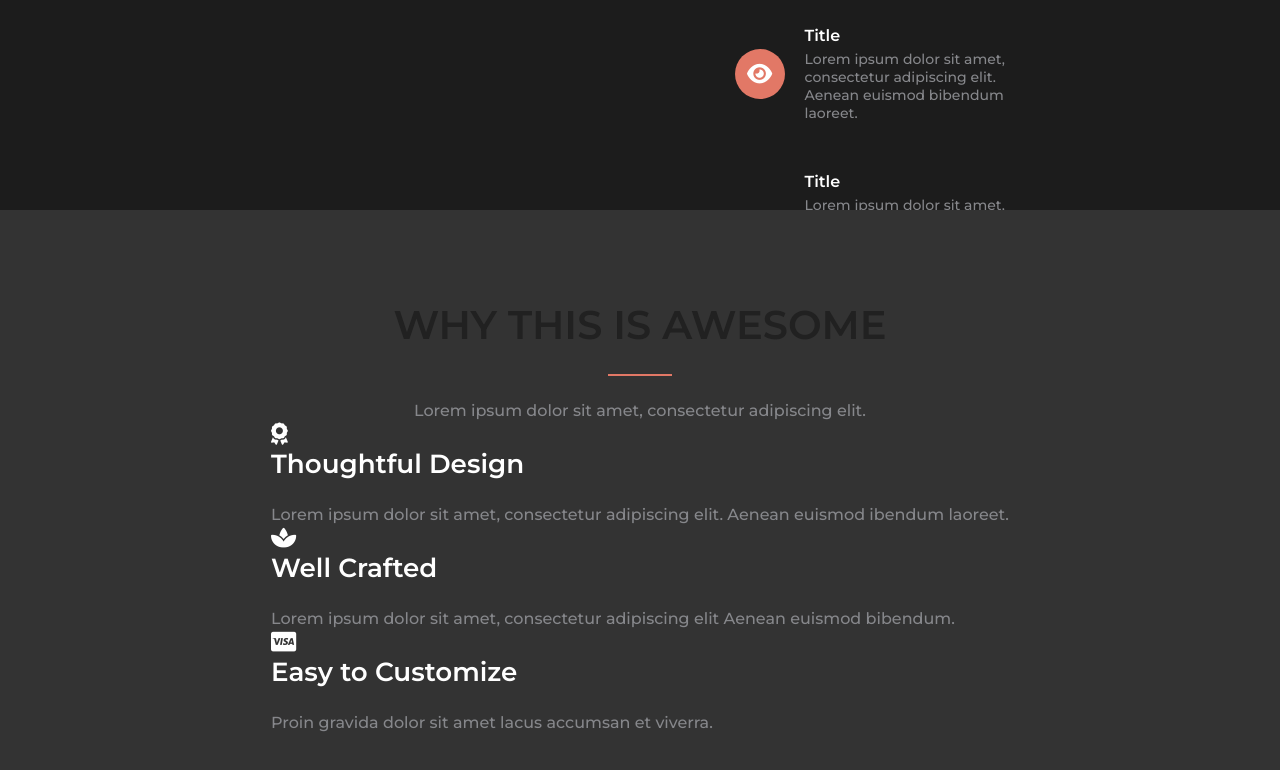
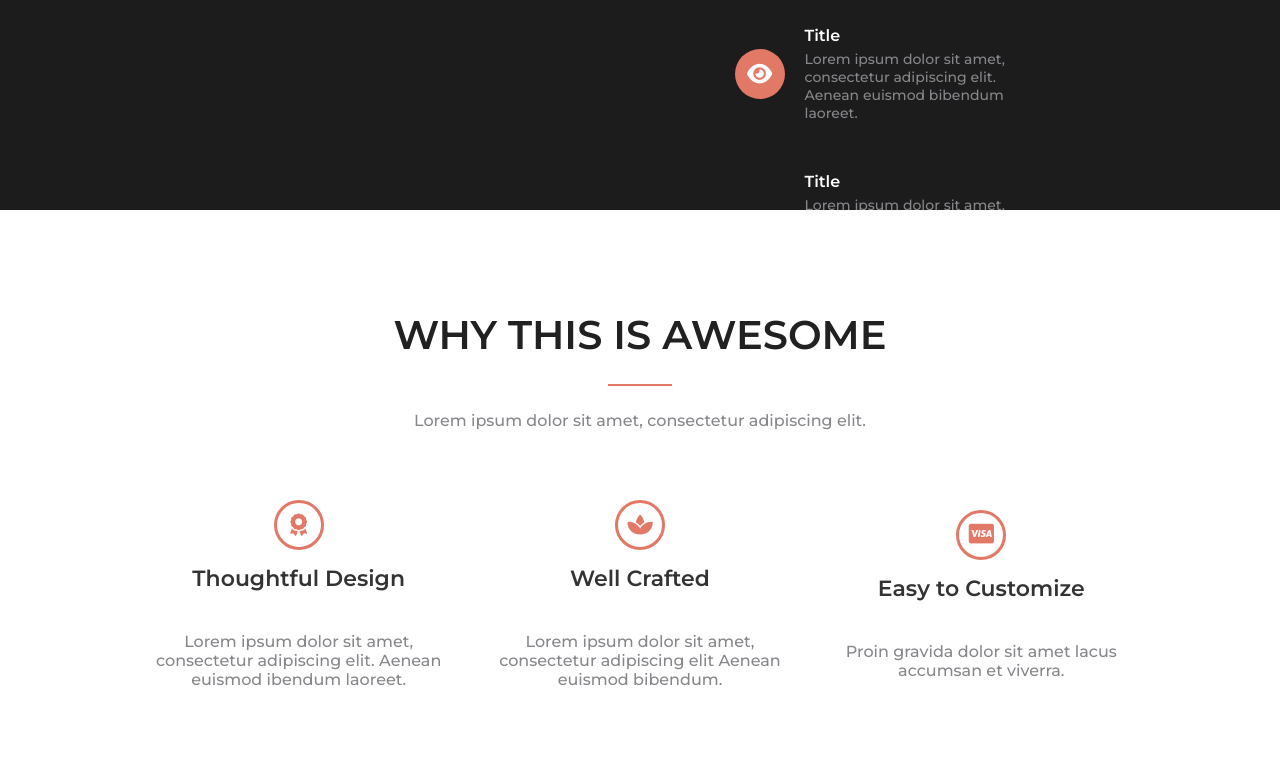
Before and after one commit to ksolovejus/Praktinis-egzaminas, a website: page index.html in a window 1280 px wide. Shown: the part 1818-2588 px from the top of the page. Drawn offline with Linux system fonts and the light colour scheme.

Commit message:
after article-2

```diff
--- a/index.html
+++ b/index.html
@@ -186,24 +186,37 @@
   <p>Lorem ipsum dolor sit amet, consectetur adipiscing elit. </p>
 
   <div class="container">
+
     <div class="item">
-      <i class="fa-solid fa-award"></i>
+      <div class="icon">
+        <i class="fa-solid fa-award"></i>
+      </div>
+
       <h3>Thoughtful Design</h3>
       <p>Lorem ipsum dolor sit amet, consectetur adipiscing elit. Aenean euismod ibendum laoreet.</p>
     </div>
 
     <div class="item">
-      <i class="fa-solid fa-spa"></i>
+      <div class="icon">
+       <i class="fa-solid fa-spa"></i>
+      </div>
+
       <h3>Well Crafted</h3>
       <p>Lorem ipsum dolor sit amet, consectetur adipiscing elit Aenean euismod bibendum.</p>
     </div>
 
     <div class="item">
-      <i class="fa-brands fa-cc-visa"></i>
+
+      <div class="icon">
+         <i class="fa-brands fa-cc-visa"></i>
+      </div>
+
       <h3>Easy to Customize</h3>
       <p>Proin gravida dolor sit amet lacus accumsan et viverra. </p>
     </div>
+
   </div>
+
  </article-2>
 </body>
 </html>
--- a/scss/article-2.scss
+++ b/scss/article-2.scss
@@ -1,7 +1,7 @@
 article-2 {
     max-width: 1980px;
     height: 596px;
-    background: $black-title;
+    background: $white ;
 
     position: relative;
     display: flex;
@@ -11,7 +11,7 @@ article-2 {
     h1 {
         color: #212121;
         font-size: 40px;
-        margin-top: 90px;
+        margin-top: 100px;
     }
 
     img{
@@ -24,10 +24,44 @@ article-2 {
         margin-top: 25px;
     }
 
-    div.conatiner {
-        width: 90%;
+    div.container {
         display: flex;
-        justify-content: center;
+        justify-content: space-around;
         align-items: center;
+        width: 80%;
+
+        .item {
+            display: flex;
+            justify-content: center;
+            align-items: center;
+            flex-direction: column;
+            width: 300px;
+            margin-top: 70px;
+
+            div.icon{
+                display: flex;
+                justify-content: center;
+                align-items: center;
+                width: 50px;
+                height: 50px;
+                border-radius: 100%;
+                border: 3px solid $orange;
+
+                i {
+                    color: $orange;
+                }
+            }
+
+            h3 {
+                margin-top: 15px;
+                color: $black-title;
+                font-size: 22px;
+            }
+
+            p {
+                text-align: center;
+                margin-top: 40px;
+            }
+        }
     }
 }
```
Also changed, not shown: app/css/style.css.
